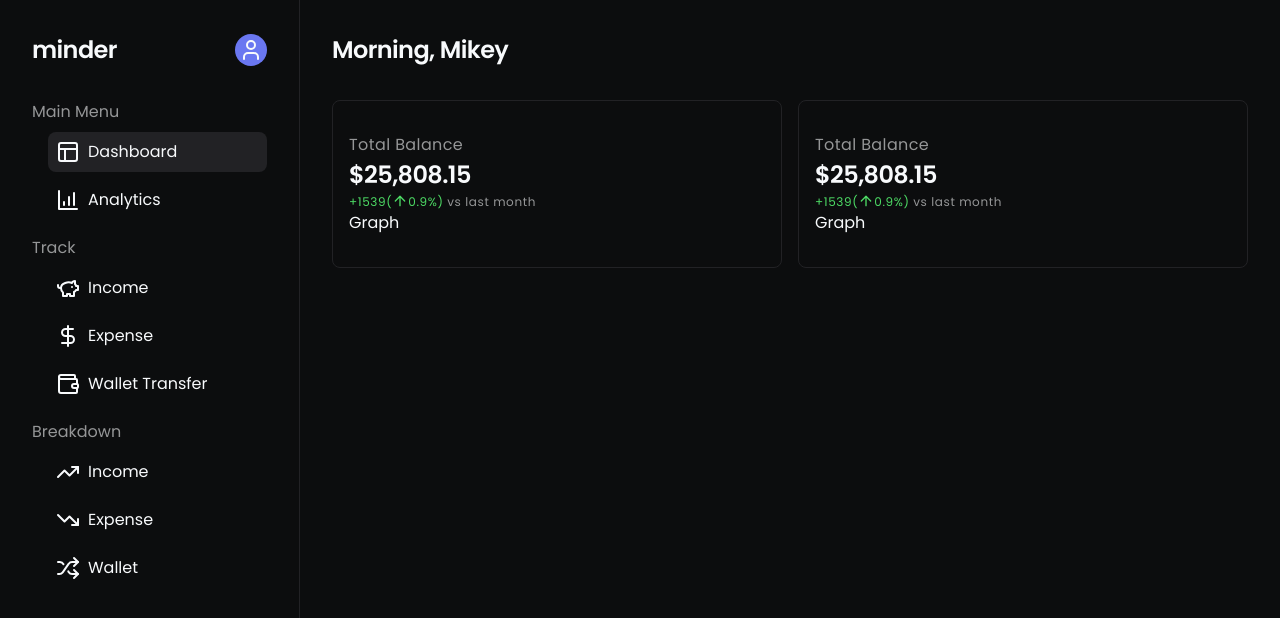
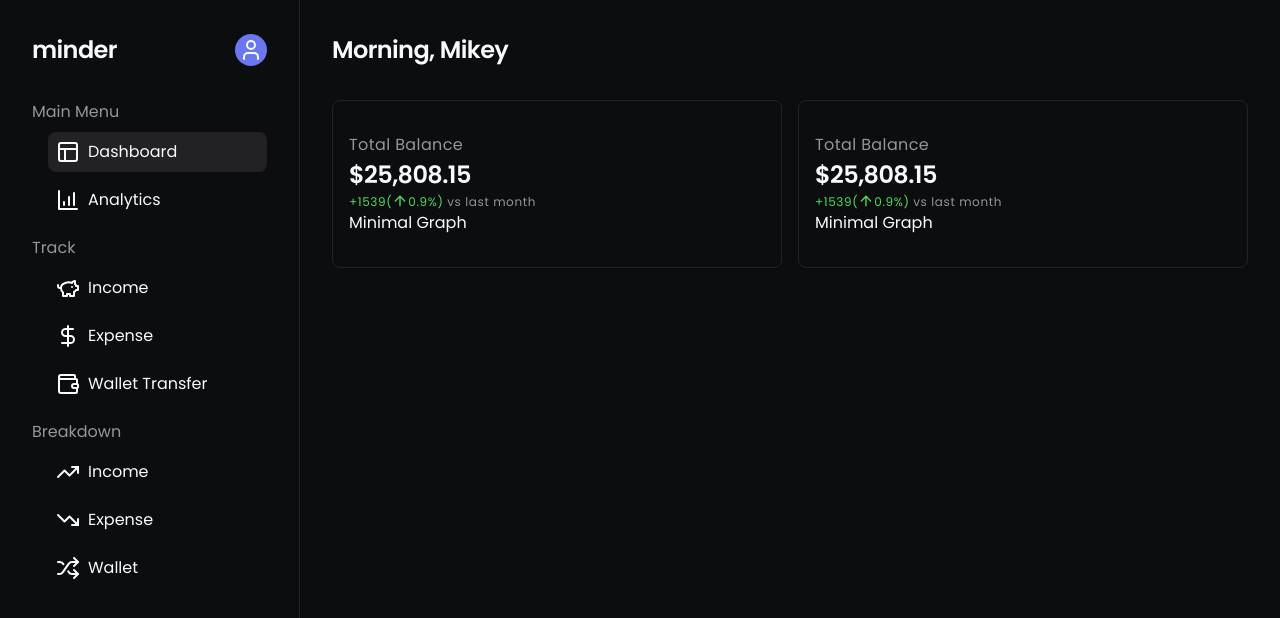
Before and after one commit to michaelcanonizado/minder, a Next.js app: page /dashboard in a window 1280 px wide. Shown: the top 618 px of the page. Built offline with nearby package versions, Linux system fonts and the light colour scheme.

Commit message:
chore: extract Balance and Graphs into their own component separate from Bento

```diff
--- a/src/app/(user)/dashboard/page.tsx
+++ b/src/app/(user)/dashboard/page.tsx
@@ -1,17 +1,20 @@
+import React from 'react';
+
+import Balance from '@/components/sections/balance';
 import Bento from '@/components/sections/bento';
-import React from 'react';
+import Graph from '@/components/sections/graph';
 
 const Dashboard = () => {
   return (
     <div className='px-8'>
       <Bento>
         <Bento.Box>
-          <Bento.Balance variant='total' />
-          <Bento.Graph />
+          <Balance.Compact variant='total' />
+          <Graph.Minimal />
         </Bento.Box>
         <Bento.Box>
-          <Bento.Balance variant='income' />
-          <Bento.Graph />
+          <Balance.Compact variant='total' />
+          <Graph.Minimal />
         </Bento.Box>
       </Bento>
     </div>
--- a/src/components/sections/bento/balance.tsx
+++ b/src/components/sections/balance/compact.tsx
@@ -1,7 +1,7 @@
 import { ArrowDown, ArrowUp } from 'lucide-react';
 import React from 'react';
 
-const Balance = ({ variant }: { variant: 'total' | 'expense' | 'income' }) => {
+const Compact = ({ variant }: { variant: 'total' | 'expense' | 'income' }) => {
   const title = 'Total Balance';
   const amount = '$25,808.15';
   const percentageChange: {
@@ -53,4 +53,4 @@ const Balance = ({ variant }: { variant: 'total' | 'expense' | 'income' }) => {
   );
 };
 
-export default Balance;
+export default Compact;
--- /dev/null
+++ b/src/components/sections/balance/index.tsx
@@ -0,0 +1,7 @@
+import Compact from './compact';
+
+const Balance = {
+  Compact: Compact
+};
+
+export default Balance;
--- a/src/components/sections/bento/graph.tsx
+++ /dev/null
@@ -1,7 +0,0 @@
-import React from 'react';
-
-const Graph = () => {
-  return <div>Graph</div>;
-};
-
-export default Graph;
--- a/src/components/sections/bento/index.tsx
+++ b/src/components/sections/bento/index.tsx
@@ -1,6 +1,4 @@
 import { cn } from '@/lib/utils';
-import Balance from './balance';
-import Graph from './graph';
 
 const Bento = ({
   className,
@@ -22,6 +20,4 @@ const Box = ({ children }: { children: React.ReactNode }) => {
 };
 
 Bento.Box = Box;
-Bento.Balance = Balance;
-Bento.Graph = Graph;
 export default Bento;
--- /dev/null
+++ b/src/components/sections/graph/index.tsx
@@ -0,0 +1,6 @@
+import Minimal from './minimal';
+
+const Graph = {
+  Minimal: Minimal
+};
+export default Graph;
--- /dev/null
+++ b/src/components/sections/graph/minimal.tsx
@@ -0,0 +1,7 @@
+import React from 'react';
+
+const Minimal = () => {
+  return <div>Minimal Graph</div>;
+};
+
+export default Minimal;
```
